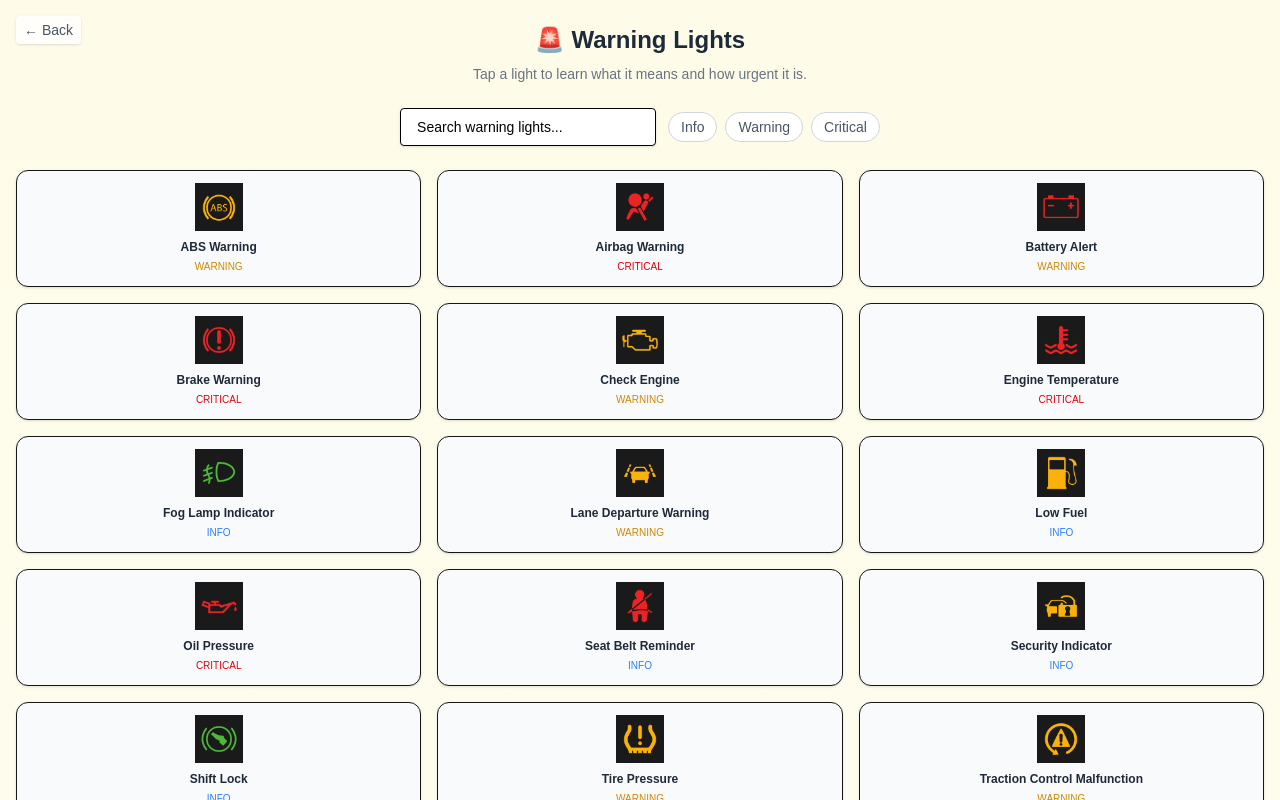
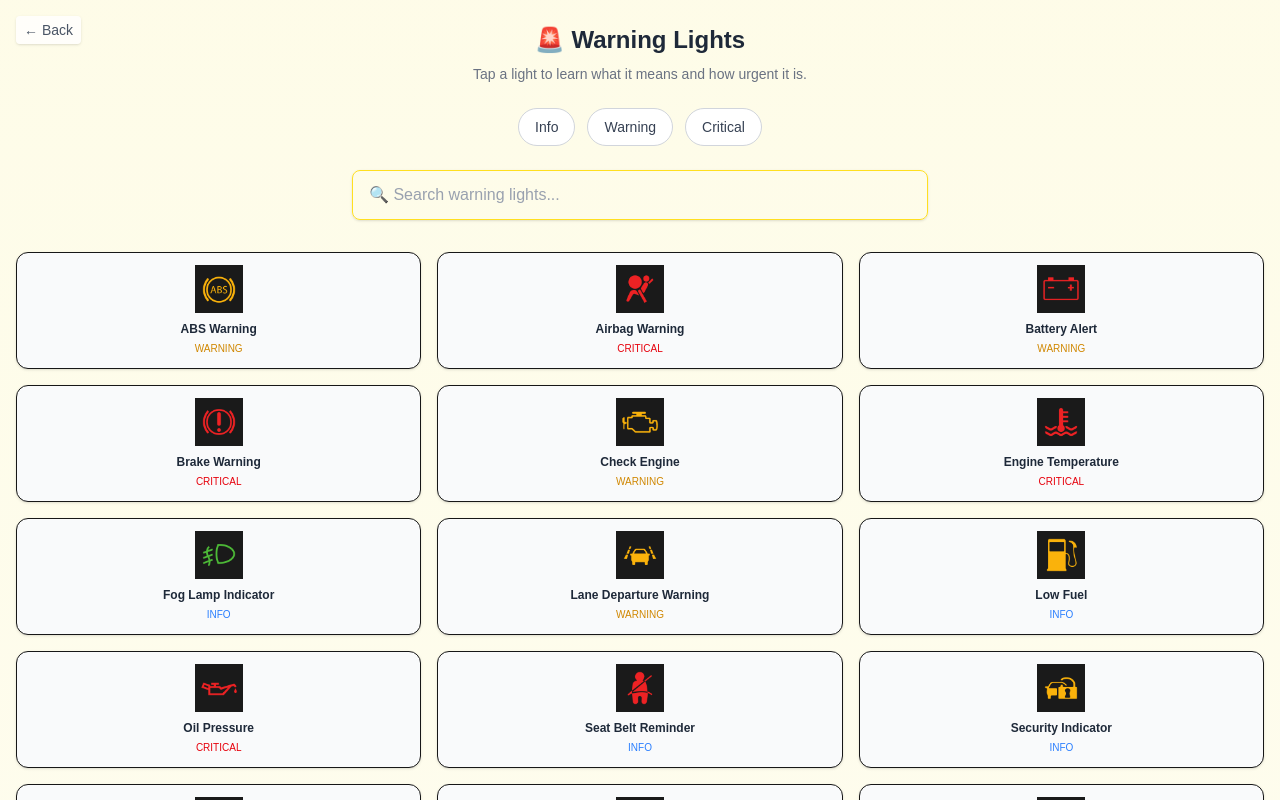
Before and after one commit to RYeeAnn/Speedie, a Next.js app: page /pages/WarningLightsPage in a window 1280 px wide. Shown: the top 800 px of the page. Built offline with nearby package versions, Linux system fonts and the light colour scheme.

Commit message:
warning light styling update

```diff
--- a/src/app/pages/FindAMechanicPage/page.tsx
+++ b/src/app/pages/FindAMechanicPage/page.tsx
@@ -20,12 +20,11 @@ type Mechanic = {
   phone?: string;
   rating?: number;
   city?: string;
-  services: string[]; // local mapping for dummy filter tags
+  // services: string[]; // Remove this line
 };
 
 export default function FindMechanicPage() {
   const [mechanics, setMechanics] = useState<Mechanic[]>([]);
-  const [selectedServices, setSelectedServices] = useState<string[]>([]);
   const [selectedCity, setSelectedCity] = useState<string>("All");
   const [cities, setCities] = useState<string[]>([]);
   const [userLocation, setUserLocation] = useState<{ lat: number; lng: number } | null>(null);
@@ -34,6 +33,25 @@ export default function FindMechanicPage() {
     googleMapsApiKey: process.env.NEXT_PUBLIC_GOOGLE_MAPS_API_KEY!,
     libraries,
   });
+
+  useEffect(() => {
+    if (!isLoaded) return;
+
+    navigator.geolocation.getCurrentPosition(
+      (pos) => {
+        const { latitude, longitude } = pos.coords;
+        setUserLocation({ lat: latitude, lng: longitude });
+        fetchMechanics(latitude, longitude);
+      },
+      (err) => {
+        console.warn("Geolocation failed:", err);
+        const fallbackLat = 49.2827;
+        const fallbackLng = -123.1207;
+        setUserLocation({ lat: fallbackLat, lng: fallbackLng });
+        fetchMechanics(fallbackLat, fallbackLng);
+      }
+    );
+  }, [isLoaded]);
 
   const fetchMechanics = async (lat: number, lng: number) => {
     if (!window.google || !google.maps) return;
@@ -59,7 +77,7 @@ export default function FindMechanicPage() {
           phone: "",
           rating: place.rating ?? 0,
           city: cityComponent,
-          services: assignRandomServices(),
+          // services: assignRandomServices(), // Remove this line
         };
       });
 
@@ -71,42 +89,12 @@ export default function FindMechanicPage() {
     });
   };
 
-  const assignRandomServices = (): string[] => {
-    const all = ["oil", "brakes", "tires"];
-    return all.filter(() => Math.random() > 0.4); // randomly assign
-  };
-
-  const toggleService = (service: string) => {
-    setSelectedServices((prev) =>
-      prev.includes(service) ? prev.filter((s) => s !== service) : [...prev, service]
-    );
-  };
+  // Remove assignRandomServices function
 
   const filteredMechanics = mechanics.filter((m) => {
-    const matchesServices =
-      selectedServices.length === 0 || selectedServices.every((s) => m.services.includes(s));
     const matchesCity = selectedCity === "All" || m.city === selectedCity;
-    return matchesServices && matchesCity;
+    return matchesCity;
   });
-
-  useEffect(() => {
-    if (!isLoaded) return;
-
-    navigator.geolocation.getCurrentPosition(
-      (pos) => {
-        const { latitude, longitude } = pos.coords;
-        setUserLocation({ lat: latitude, lng: longitude });
-        fetchMechanics(latitude, longitude);
-      },
-      (err) => {
-        console.warn("Geolocation failed:", err);
-        const fallbackLat = 49.2827;
-        const fallbackLng = -123.1207;
-        setUserLocation({ lat: fallbackLat, lng: fallbackLng });
-        fetchMechanics(fallbackLat, fallbackLng);
-      }
-    );
-  }, [isLoaded, fetchMechanics]);
 
   return (
     <main className="min-h-screen bg-gradient-to-b from-yellow-50 to-white py-10 px-6 text-gray-900 relative">
@@ -118,23 +106,7 @@ export default function FindMechanicPage() {
       </div>
       <h1 className="text-4xl font-bold text-yellow-500 text-center mb-8">🔍 Find a Mechanic</h1>
 
-      <div className="flex flex-wrap justify-center gap-3 mb-4">
-        {["oil", "brakes", "tires"].map((s) => (
-          <button
-            key={s}
-            onClick={() => toggleService(s)}
-            className={`px-4 py-2 rounded-full font-medium border ${
-              selectedServices.includes(s)
-                ? "bg-yellow-400 text-white border-yellow-400"
-                : "bg-white border-gray-300 text-gray-800"
-            } transition`}
-          >
-            {s === "oil" && "🛢️ Oil Change"}
-            {s === "brakes" && "🧯 Brakes"}
-            {s === "tires" && "🛞 Tires"}
-          </button>
-        ))}
-      </div>
+      {/* Remove filter buttons for oil, brakes, tires */}
 
       {cities.length > 0 && (
         <div className="flex justify-center mb-6">
@@ -168,9 +140,7 @@ export default function FindMechanicPage() {
           >
             <h2 className="font-bold text-lg">{m.name}</h2>
             <p className="text-sm">{m.address}</p>
-            <p className="text-sm text-gray-500">
-              Services: {m.services.join(", ")}
-            </p>
+            {/* Remove Services line */}
             {m.rating && (
               <p className="text-sm text-yellow-600">⭐ Rating: {m.rating.toFixed(1)}</p>
             )}
--- a/src/app/pages/MaintenancePage/page.tsx
+++ b/src/app/pages/MaintenancePage/page.tsx
@@ -118,21 +118,9 @@ export default function MaintenancePage() {
             )}
           >
             <div className="flex items-center justify-between gap-3">
-              <h2 className={"font-semibold text-lg"}>
-                {tip.title}
-              </h2>
+              <h2 className={"font-semibold text-lg"}>{tip.title}</h2>
             </div>
             <p className="mt-2 text-sm text-gray-700">{tip.description}</p>
-            {tip.link && (
-              <Link
-                href={tip.link}
-                target="_blank"
-                rel="noopener noreferrer"
-                className="text-sm text-yellow-600 mt-2 inline-block hover:underline"
-              >
-                Learn more →
-              </Link>
-            )}
           </motion.div>
         ))}
       </div>
--- a/src/app/pages/WarningLightsPage/page.tsx
+++ b/src/app/pages/WarningLightsPage/page.tsx
@@ -4,6 +4,7 @@ import { useState } from "react";
 import Link from "next/link";
 import { motion } from "framer-motion";
 import { allWarningLights, WarningLight } from "./allWarningLights";
+import { clsx } from "clsx";
 
 const severityColor = {
     info: "text-blue-500",
@@ -40,30 +41,33 @@ export default function WarningLightsPage() {
         Tap a light to learn what it means and how urgent it is.
       </p>
 
-      {/* Search and Filter */}
-      <div className="flex flex-col sm:flex-row items-center justify-center gap-3 mb-6">
+      {/* Filter Tabs */}
+      <div className="flex flex-wrap justify-center gap-3 mb-6">
+        {["info", "warning", "critical"].map((sev) => (
+          <button
+            key={sev}
+            onClick={() => setSeverityFilter(severityFilter === sev ? null : sev)}
+            className={clsx(
+              "px-4 py-2 rounded-full border text-sm font-medium transition",
+              severityFilter === sev
+                ? "bg-yellow-500 text-white border-yellow-500"
+                : "bg-white text-gray-700 border-gray-300 hover:bg-yellow-100"
+            )}
+          >
+            {sev.charAt(0).toUpperCase() + sev.slice(1)}
+          </button>
+        ))}
+      </div>
+
+      {/* Search Bar */}
+      <div className="max-w-xl mx-auto mb-8">
         <input
           type="text"
-          placeholder="Search warning lights..."
+          placeholder="🔍 Search warning lights..."
           value={search}
           onChange={(e) => setSearch(e.target.value)}
-          className="border px-4 py-2 rounded shadow-sm w-full sm:w-64 bg-white placeholder-black text-black text-sm placeholder:text-sm"
+          className="w-full border border-yellow-300 rounded-lg px-4 py-3 shadow-sm focus:outline-none focus:ring-2 focus:ring-yellow-400 placeholder-gray-400 text-black"
         />
-        <div className="flex gap-2 mt-2 sm:mt-0">
-          {["info", "warning", "critical"].map((sev) => (
-            <button
-              key={sev}
-              onClick={() => setSeverityFilter(severityFilter === sev ? null : sev)}
-              className={`px-3 py-1 rounded-full border text-sm font-medium transition ${
-                severityFilter === sev
-                  ? `${severityColor[sev as keyof typeof severityColor]} bg-yellow-100 border-yellow-400`
-                  : "border-gray-300 text-gray-600 bg-white"
-              }`}
-            >
-              {sev.charAt(0).toUpperCase() + sev.slice(1)}
-            </button>
-          ))}
-        </div>
       </div>
 
       <div className="grid grid-cols-3 gap-4">
```
